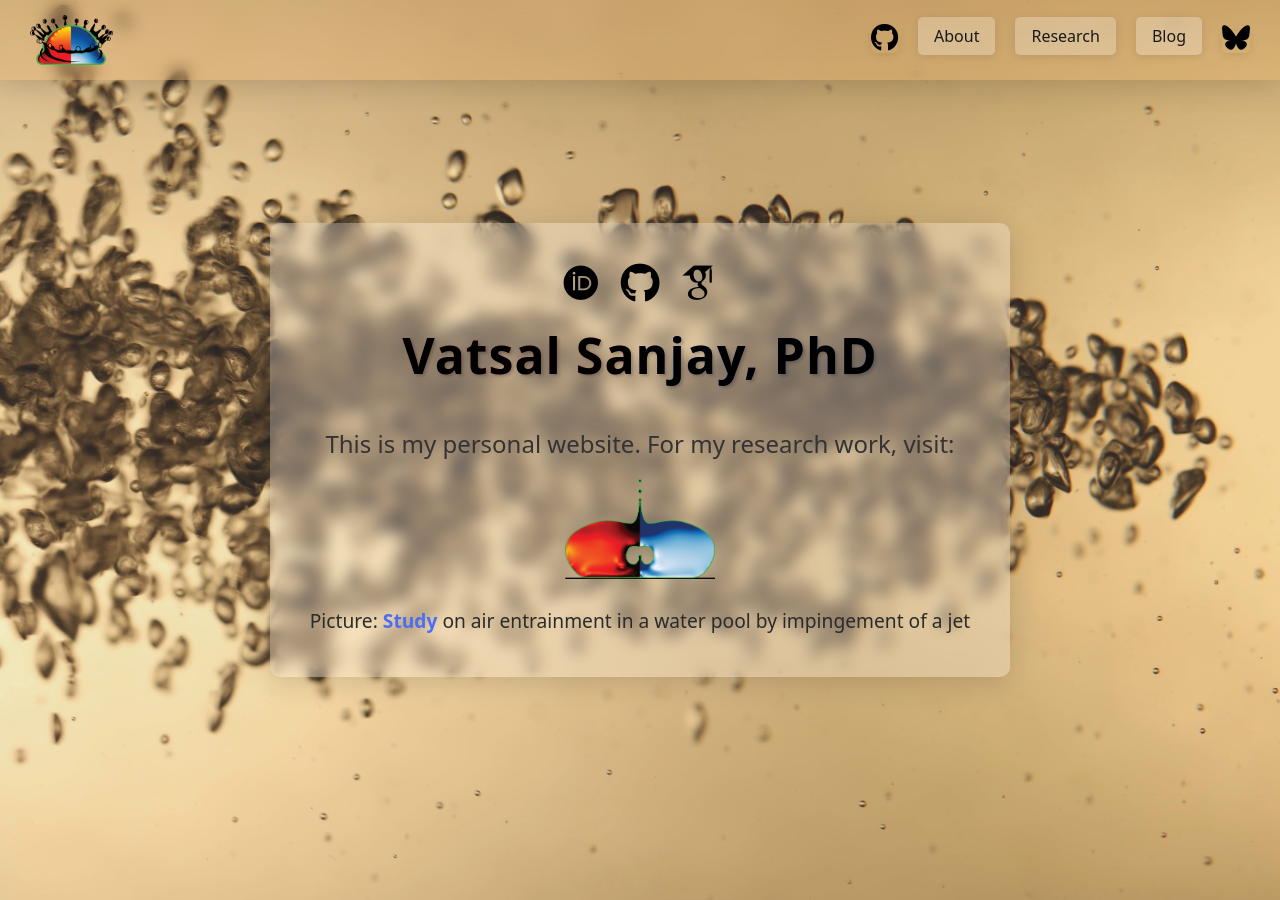
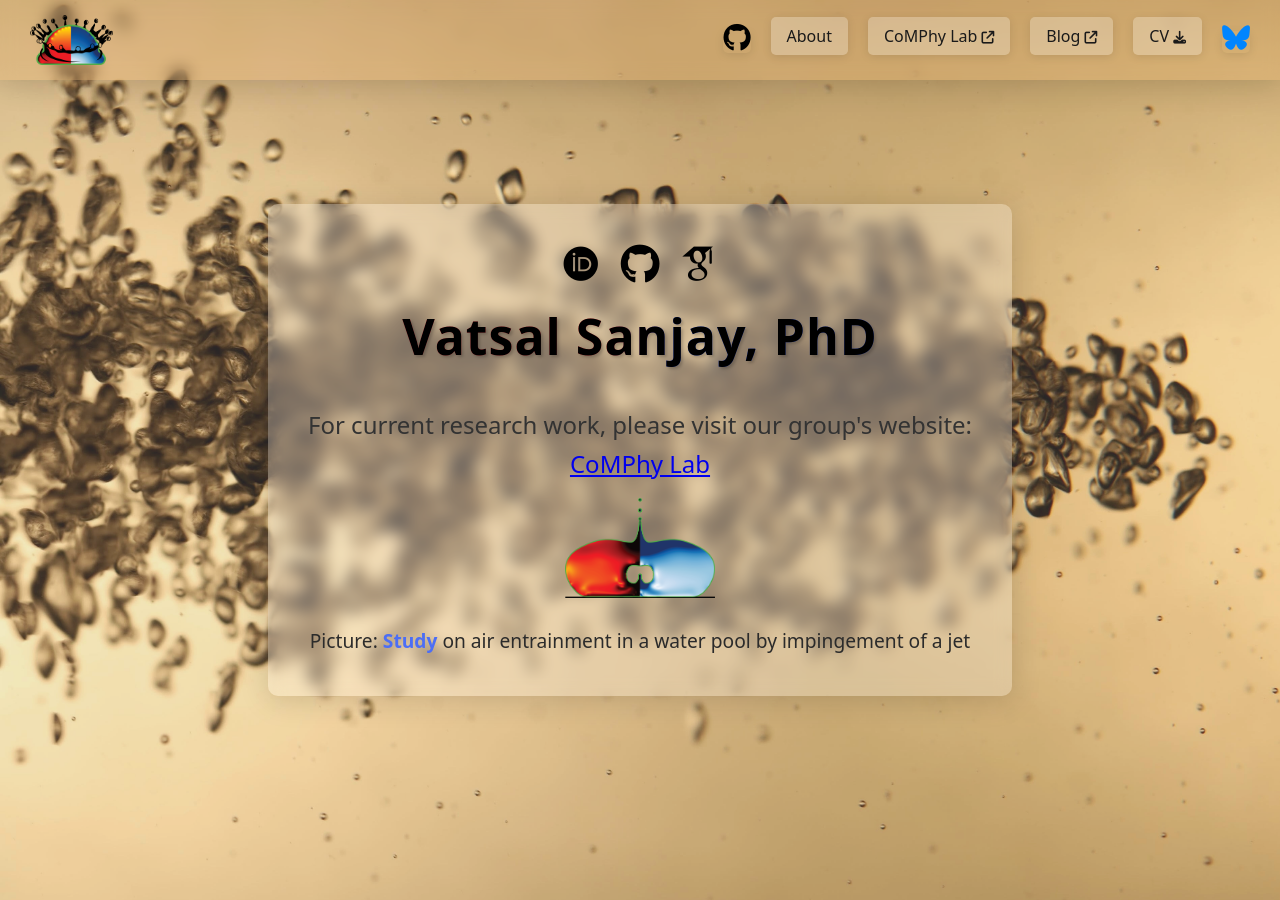
Before and after one commit to comphy-lab/VatsalSy, a Jekyll site: the page index.html, which Jekyll copies as it is, in a window 1280 px wide and 900 px high. Built offline with Jekyll 4.4.1, drawn with Linux system fonts in a browser that asks for light colours; some web fonts are replaced; a script that is not in the unit is left out.

Commit message:
some aesthetic changes

```diff
--- a/assets/css/styles.css
+++ b/assets/css/styles.css
@@ -521,14 +521,19 @@
 }
 
 .footer-logo {
-  height: 40px;
+  height: 60px;
   width: auto;
   transition: transform 0.3s ease;
   filter: brightness(0) invert(1);
+  margin: 0 10px;
 }
 
 .pof-logo {
-  height: 45px;
+  height: 75px;
+}
+
+.comphy-logo {
+  height: 80px;
 }
 
 .copyright-text {
@@ -653,6 +658,10 @@
     height: 40px;
   }
 
+  .comphy-logo {
+    height: 50px;
+  }
+
   .footer-right {
     padding-right: 0;
     justify-content: center;
@@ -710,6 +719,10 @@
 
   .pof-logo {
     height: 35px;
+  }
+
+  .comphy-logo {
+    height: 40px;
   }
 
   .footer-right i {
--- a/index.html
+++ b/index.html
@@ -61,9 +61,10 @@
         <ul class="s-header__nav-list">
           <li style="background: none;"><a href="https://github.com/vatsalsy" style="background: none; padding: 0;"><i class="fa-brands fa-github" style="font-size: 1.75em; color: black;"></i></a></li>
           <li><a href="#about" class="smoothscroll">About</a></li>
-          <li><a href="https://comphy-lab.org/research">Research</a></li>
-          <li><a href="https://blogs-comphy-lab.org/" target="_blank">Blog</a></li>
-          <li style="background: none;"><a href="https://bsky.app/profile/comphy-lab.org" style="background: none; padding: 0;"><i class="fa-brands fa-bluesky" style="font-size: 1.75em; color: black;"></i></a></li>
+          <li><a href="https://comphy-lab.org/">CoMPhy Lab <i class="fa-solid fa-arrow-up-right-from-square" style="font-size: 0.8em;"></i></a></li>
+          <li><a href="https://blogs-comphy-lab.org/" target="_blank">Blog <i class="fa-solid fa-arrow-up-right-from-square" style="font-size: 0.8em;"></i></a></li>
+          <li><a href="https://raw.githubusercontent.com/VatsalSy/Vatsal_CV/master/Vatsal_CV.pdf" target="_blank" download>CV <i class="fa-solid fa-download" style="font-size: 0.8em;"></i></a></li>
+          <li style="background: none;"><a href="https://bsky.app/profile/comphy-lab.org" style="background: none; padding: 0;"><i class="fa-brands fa-bluesky" style="font-size: 1.75em; color: #0085ff;"></i></a></li>
         </ul>
       </nav>
     </header>
@@ -88,7 +89,7 @@
               Vatsal Sanjay, PhD
             </h1>
             <div style="text-align: center; margin: 20px 0;">
-              <p style="margin-bottom: 15px; font-size: 1.5em;">This is my personal website. For my research work, visit:<br></p>
+              <p style="margin-bottom: 15px; font-size: 1.5em;">For current research work, please visit our group's website:<br><a href="https://comphy-lab.org">CoMPhy Lab</a></p>
               <a class="logo" href="https://comphy-lab.org" style="display: inline-block;">
                 <img src="/assets/logos/CoMPhy-Lab-no-name.png" alt="CoMPhy Lab" style="height: 100px;">
               </a>
@@ -136,13 +137,13 @@
         <img src="/assets/logos/logoBasilisk_TransparentBackground.png" alt="Basilisk C" class="footer-logo">
       </a>
       <a href="https://pof.tnw.utwente.nl/" target="_blank">
-        <img src="/assets/logos/LogoPof_transparent_white.png" alt="Physics of Fluids" class="footer-logo">
+        <img src="/assets/logos/LogoPof_transparent_white.png" alt="Physics of Fluids" class="footer-logo pof-logo">
       </a>
       <a href="https://www.utwente.nl/" target="_blank">
         <img src="/assets/logos/UT_Logo_2400_Sta_White_EN.png" alt="University of Twente" class="footer-logo">
       </a>
       <a href="https://comphy-lab.org/research" target="_blank">
-        <img src="/assets/logos/CoMPhy-Lab-outline.png" alt="CoMPhy Lab" class="footer-logo pof-logo">
+        <img src="/assets/logos/CoMPhy-Lab-outline.png" alt="CoMPhy Lab" class="footer-logo comphy-logo">
       </a>
     </div>
     <div class="footer-center">
```
Also changed, not shown: assets/logos/CoMPhy-Lab-outline.png.
